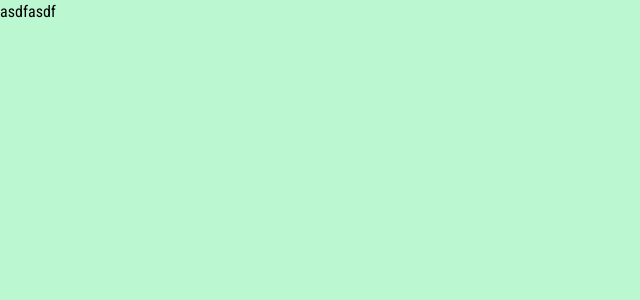
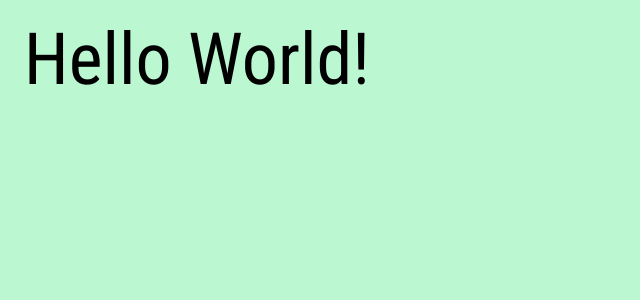
Before and after one commit to jkr-team/plant-time-web, a Next.js app: page / in a window 1280 px wide. Shown: the top 300 px of the page, without its empty margins (0-640 px from the left). Built offline with nearby package versions, Linux system fonts and the light colour scheme.

Commit message:
testing components and context

```diff
--- a/src/components/Layout.tsx
+++ b/src/components/Layout.tsx
@@ -1,7 +1,15 @@
+import { useState } from "react";
 import { Roboto_Condensed } from "next/font/google";
+import { UserContext, type User } from "../contexts/user";
 
 const robotoCondensed = Roboto_Condensed({ subsets: ["latin"], weight: ["300", "400", "700"] });
 
 export default function Layout({ children }: { children: React.ReactNode }) {
-  return <div className={`flex-1 bg-green-200 ${robotoCondensed.className}`}>{children}</div>;
+  const [user, setUser] = useState({ location: { lat: NaN, lng: NaN }, desiredPlants: [] } as User);
+
+  return (
+    <UserContext.Provider value={{ user: user, setUser: setUser }}>
+      <div className={`flex-1 bg-green-200 ${robotoCondensed.className}`}>{children}</div>
+    </UserContext.Provider>
+  );
 }
--- /dev/null
+++ b/src/components/Typewriter.tsx
@@ -0,0 +1,26 @@
+import React, { useEffect, useState } from "react";
+
+type TypewriterProps = {
+  value: string;
+  timing: number;
+  as?: "h1" | "h2" | "h3" | "h4" | "h5" | "h6" | "span";
+} & React.HTMLAttributes<HTMLHeadingElement | HTMLSpanElement>;
+
+export const Typewriter = ({ value, timing, as = "span", ...props }: TypewriterProps) => {
+  const [text, setText] = useState("");
+  const Element = as;
+
+  useEffect(() => {
+    const interval = setInterval(() => {
+      setText(text + value.charAt(text.length));
+
+      if (text.length === value.length) {
+        clearInterval(interval);
+      }
+    }, timing);
+
+    return () => clearInterval(interval);
+  });
+
+  return <Element {...props} aria-label={value}>{text}</Element>;
+};
--- /dev/null
+++ b/src/contexts/user.tsx
@@ -0,0 +1,13 @@
+import React, { createContext, useState } from "react";
+
+export type User = {
+  location: { lat: number; lng: number };
+  desiredPlants: string[];
+};
+
+type UserContextValue = {
+  user: User;
+  setUser: React.Dispatch<React.SetStateAction<User>>;
+};
+
+export const UserContext = createContext({} as UserContextValue);
--- a/src/pages/index.tsx
+++ b/src/pages/index.tsx
@@ -1,8 +1,9 @@
+import { Typewriter } from "../components/Typewriter";
 
 export default function Home() {
   return (
-    <main>
-asdfasdf
+    <main className="flex flex-col">
+      <Typewriter value="Hello World!" timing={100} className="text-7xl p-6"/>
     </main>
-  )
+  );
 }
```
